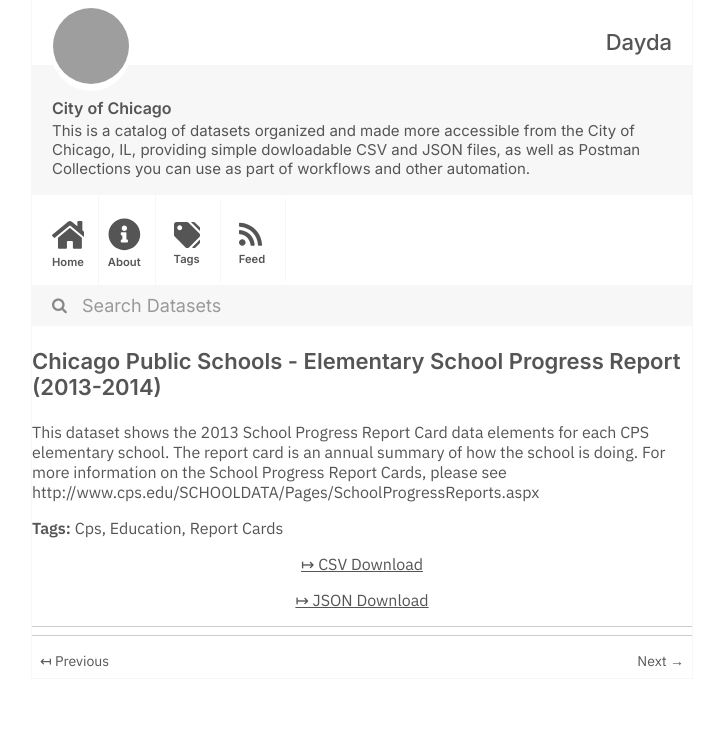
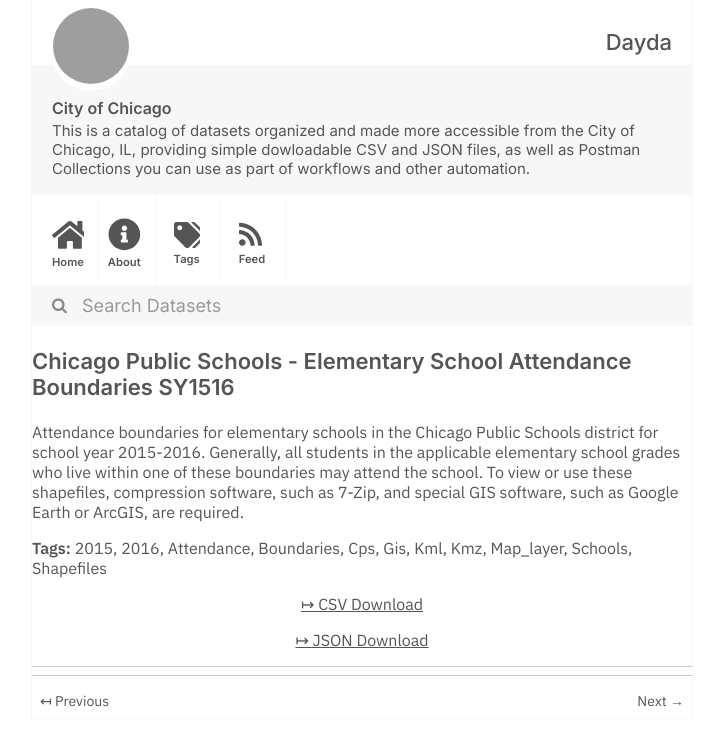
Before and after one commit to dayda-entities/city-of-chicago, a Jekyll site: the page built from _posts/2020-11-10-chicago-public-schools-element.md, in a window 1280 px wide, cut to the strip 0-746 px from the top of the page. Shown: the whole strip, without its empty margins (278-1001 px from the left). Built offline with Jekyll 4.4.1, drawn with Linux system fonts in a browser that asks for light colours; grey boxes are pictures that could not be loaded.

Commit message:
Publish Data

```diff
--- a/_posts/2020-11-10-chicago-public-schools-element.md
+++ b/_posts/2020-11-10-chicago-public-schools-element.md
@@ -1,20 +1,28 @@
 ---
-title: Chicago Public Schools - Elementary School Progress Report (2013-2014)
-created: '2020-11-10T16:55:26.791086'
-modified: '2020-11-10T16:55:26.791096'
+title: Chicago Public Schools - Elementary School Attendance Boundaries SY1516
+created: '2020-11-10T16:54:37.985648'
+modified: '2020-11-10T16:54:37.985660'
 state: active
 type: dataset
 tags:
+  - '2015'
+  - '2016'
+  - Attendance
+  - Boundaries
   - Cps
-  - Education
-  - Report Cards
+  - Gis
+  - Kml
+  - Kmz
+  - Map_layer
+  - Schools
+  - Shapefiles
 groups:
   - Local Government
 csv_url: >-
-  https://data.cityofchicago.org/api/views/tj8h-mnuv/rows.csv?accessType=DOWNLOAD
+  https://data.cityofchicago.org/api/views/ppjj-9kn7/rows.csv?accessType=DOWNLOAD
 json_url: >-
-  https://data.cityofchicago.org/api/views/tj8h-mnuv/rows.json?accessType=DOWNLOAD
+  https://data.cityofchicago.org/api/views/ppjj-9kn7/rows.json?accessType=DOWNLOAD
 layout: post
 
 ---
-This dataset shows the 2013 School Progress Report Card data elements for each CPS elementary school. The report card is an annual summary of how the school is doing. For more information on the School Progress Report Cards, please see http://www.cps.edu/SCHOOLDATA/Pages/SchoolProgressReports.aspx
+Attendance boundaries for elementary schools in the Chicago Public Schools district for school year 2015-2016. Generally, all students in the applicable elementary school grades who live within one of these boundaries may attend the school. To view or use these shapefiles, compression software, such as 7-Zip, and special GIS software, such as Google Earth or ArcGIS, are required.
```
